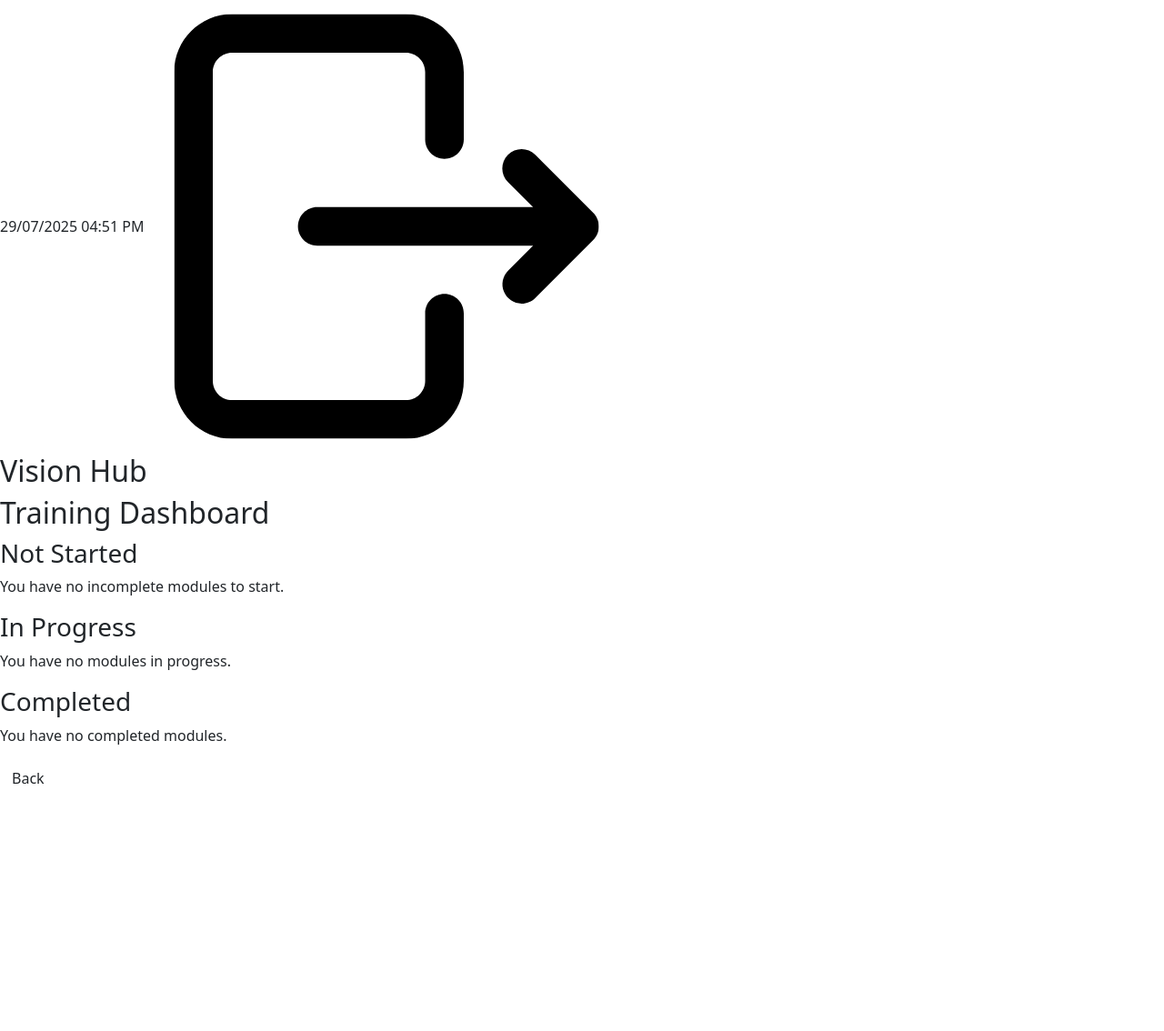
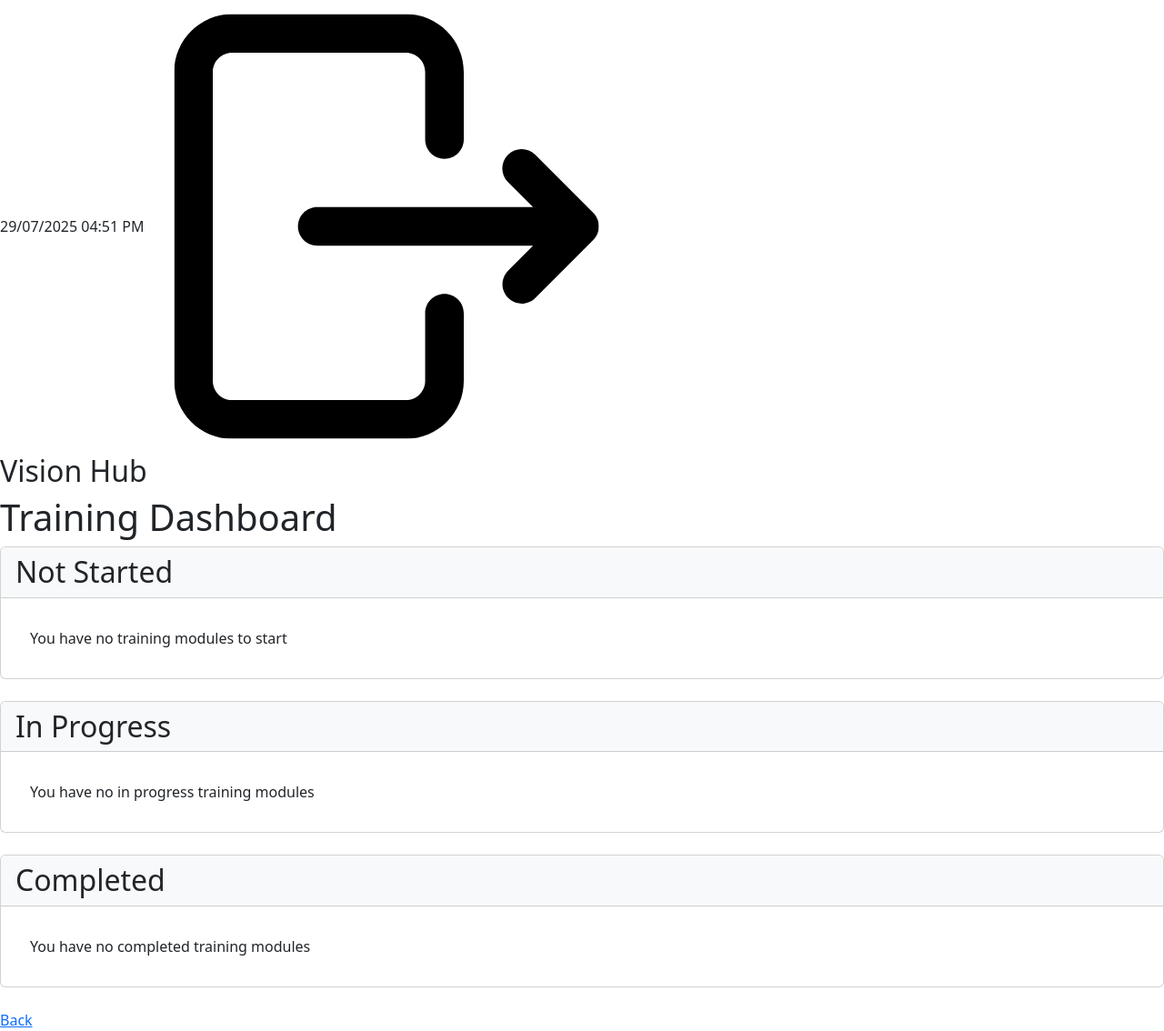
Before and after one commit to Alanna-Mc/vision-hub, a Python web app: template app/templates/dashboard_training.html in a window 1280 px wide. Shown: the part 859-1993 px from the top of the page at 91% size. Before the commit the page ends 1721 px from the top, so only its background shows below. Run offline with Jinja, Linux system fonts and the light colour scheme; the template is opened without the code that fills it, so the values that code supplies are empty.

Commit message:
Updated training dashboard

```diff
--- a/app/templates/dashboard_training.html
+++ b/app/templates/dashboard_training.html
@@ -1,65 +1,117 @@
 {% extends "base.html" %}
 
 {% block content %}
-<h2>Training Dashboard</h2>
+<div class="page-container">
+    <div class="card mb-4">
+        <div class="card-header bg-light">
+            <h2 class="mb-0">Not Started</h2>
+        </div>
+            <div class="card-body">
+            {% if to_be_completed_modules %}
+            <table class="table">
+                <thead>
+                <tr>
+                    <th>Module</th>
+                    <th></th>
+                </tr>
+                </thead>
+                <tbody>
+                {% for module in to_be_completed_modules %}
+                    <tr>
+                        <td>{{ module.module_title }}</td>
+                        <td>
+                            <a href="{{ url_for('take_training_module', module_id=module.id) }}" class="royal-blue-button" type="submit" name="action" value="start">
+                                Start
+                            </a>
+                        </td>
+                    </tr>
+                {% endfor %}
+                </tbody>
+            </table>
+            {% else %}
+            <div class="m-3">
+                <p>You have no training modules to start</p>
+            </div>
+            {% endif %}
+        </div>
+    </div>
 
-<h3>Not Started</h3>
-{% if to_be_completed_modules %}
-    <ul>
-    {% for module in to_be_completed_modules %}
-        <li>
-            <h4>{{ module.module_title }}</h4>
-            <p>{{ module.module_description }}</p>
-            <a href="{{ url_for('take_training_module', module_id=module.id) }}" class="btn btn-primary">
-                Start Module
-            </a>
-        </li>
-    {% endfor %}
-    </ul>
-{% else %}
-    <p>You have no incomplete modules to start.</p>
-{% endif %}
-
-<h3>In Progress</h3>
+    <div class="card mb-4">
+        <div class="card-header bg-light">
+            <h2 class="mb-0">In Progress</h2>
+        </div>
+        <div class="card-body">
         {% if in_progress_modules %}
-    <ul>
+            <table class="table">
+                <thead>
+                    <tr>
+                        <th>Module</th>
+                        <th></th>
+                    </tr>
+                </thead>
+                <tbody>
                 {% for module in in_progress_modules %}
-        <li>
-            <h4>{{ module.module_title }}</h4>
-            <p>{{ module.module_description }}</p>
-            <a href="{{ url_for('take_training_module', module_id=module.id) }}" class="btn btn-warning">
+                    <tr>
+                        <td>{{ module.module_title }}</td>
+                        <td>
+                             <a href="{{ url_for('take_training_module', module_id=module.id) }}" type="submit" name="action" value="Resume" class="royal-blue-button">
                                 Resume Module
                             </a>
-        </li>
+                        </td>
+                    </tr>
                 {% endfor %}
-    </ul>
+                </tbody>
+            </table>
             {% else %}
-    <p>You have no modules in progress.</p>
+            <div class="m-3">
+                <p>You have no in progress training modules</p>
+             </div>
             {% endif %}
+        </div>
+    </div>
 
-<h3>Completed</h3>
+    <div class="card mb-4">
+    <div class="card-header bg-light">
+        <h2 class="mb-0">Completed</h2>
+    </div>
+    <div class="card-body">
         {% if completed_modules %}
-    <ul>
+        <table class="table">
+            <thead>
+            <tr>
+                <th>Module</th>
+                <th>Score</th>
+                <th>Status</th>
+            </tr>
+            </thead>
+            <tbody>
             {% for entry in completed_modules %}
-        <li>
-            <!-- entry is a dictionary: entry['module'] is the TrainingModule object -->
-            <h4>{{ entry.module.module_title }}</h4>
-            <p>{{ entry.module.module_description }}</p>
-            <p>Score: {{ entry.score }} / {{ entry.module.questions|length }}</p>
-            {% if entry.passed %}
+                <tr>
+                    <td>{{ entry.module.module_title }}</td>
+                    <td>{{ entry.score }} / {{ entry.module.questions|length }}</td>
+                    <td>
                         <span class="badge bg-success">Passed</span>
+                    </td>
+                </tr>
+            {% endfor %}
+            </tbody>
+        </table>
         {% else %}
-                <span class="badge bg-danger">Failed</span>
-                <a href="{{ url_for('take_training_module', module_id=entry.module.id) }}" class="btn btn-secondary">Retake Module</a>
+        <div class="m-3">
+            <p>You have no completed training modules</p>
+        </div>
         {% endif %}
-        </li>
-    {% endfor %}
-    </ul>
-{% else %}
-    <p>You have no completed modules.</p>
-{% endif %}
+    </div>
+    </div>
+</div>
+{% endblock %}
 
-<p>
-    <a href="{{ url_for('staff_dashboard') }}" class="btn">Back</a>
-</p>
+{% block specific_buttons %}
+    <div class = "button-container-outside-table">
+        <a href="{{ url_for('staff_dashboard') }}" class="dark-blue-button">Back</a>
+    </div>
 {% endblock %}
+
+{% block specific_heading %}
+  <h1 class="page-title">Training Dashboard</h1>
+{% endblock %}
```
Also changed, not shown: app.db. Lines whose indentation alone changed are shown as unchanged.
